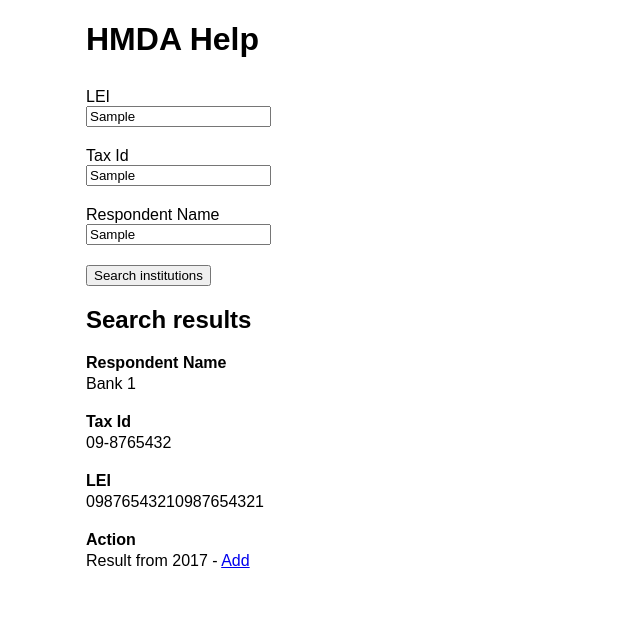
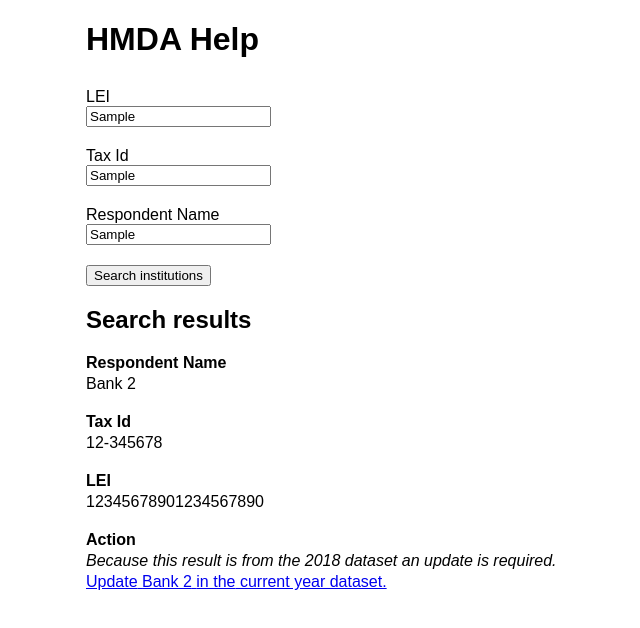
Before and after one commit to cfpb/hmda-help, a React (Create React App) app: page / in a window 1280 px wide. Both pictures are taken after typing "Sample", "Sample", "Sample" into the empty fields and a click on the input "Search institutions". Shown: the top 628 px of the page, without its empty margins (34-674 px from the left). Built offline with nearby package versions, Linux system fonts and the light colour scheme.

Commit message:
split out components; cleaner rendering of action required

```diff
--- a/src/InstitutionForm.js
+++ b/src/InstitutionForm.js
@@ -1,5 +1,6 @@
 import React, { Component } from 'react'
 
+import OtherFieldsToggleButton from './OtherFieldsToggleButton'
 import OtherFields from './OtherFields'
 import InputSubmit from './InputSubmit'
 
@@ -38,6 +39,7 @@ class InstitutionForm extends Component {
 
     this.handleChange = this.handleChange.bind(this)
     this.handleSubmit = this.handleSubmit.bind(this)
+    this.toggleShowOtherFields = this.toggleShowOtherFields.bind(this)
   }
 
   handleChange(event) {
@@ -53,21 +55,10 @@ class InstitutionForm extends Component {
     this.setState({ isSubmitted: true })
   }
 
-  renderToggleButton() {
-    const buttonText = this.state.showOtherFields ? 'Hide' : 'Show'
-    return (
-      <button
-        className="toggleButton"
-        type="button"
-        onClick={() => {
-          this.setState((prevState, props) => ({
-            showOtherFields: !prevState.showOtherFields
-          }))
-        }}
-      >
-        {buttonText} other fields
-      </button>
-    )
+  toggleShowOtherFields() {
+    this.setState(prevState => ({
+      showOtherFields: !prevState.showOtherFields
+    }))
   }
 
   render() {
@@ -123,15 +114,22 @@ class InstitutionForm extends Component {
             value={this.state.emailDomains}
             onChange={this.handleChange}
           />
-          {this.renderToggleButton()}
+
+          <OtherFieldsToggleButton
+            showOtherFields={this.state.showOtherFields}
+            toggleShowOtherFields={this.toggleShowOtherFields}
+          />
+
           {this.state.showOtherFields ? (
             <OtherFields
               formData={this.state}
               handleChange={this.handleChange}
             />
           ) : null}
+
           <InputSubmit actionType={actionType} />
         </form>
+
         {this.state.isSubmitted ? (
           <h3>
             {submittedAction} Submitted for {this.state.lei}
--- /dev/null
+++ b/src/OtherFieldsToggleButton.js
@@ -0,0 +1,18 @@
+import React from 'react'
+
+import './InstitutionForm.css'
+
+const OtherFieldsToggleButton = props => {
+  const buttonText = props.showOtherFields ? 'Hide' : 'Show'
+  return (
+    <button
+      className="toggleButton"
+      type="button"
+      onClick={props.toggleShowOtherFields}
+    >
+      {buttonText} other fields
+    </button>
+  )
+}
+
+export default OtherFieldsToggleButton
--- a/src/SearchForm.js
+++ b/src/SearchForm.js
@@ -31,7 +31,7 @@ class SearchForm extends Component {
     //*/
 
     // 2018 found
-    /*
+    //*
     this.setState({
       institutions: [
         {
@@ -58,7 +58,7 @@ class SearchForm extends Component {
     //*/
 
     // 2017 found (not found for 2018)
-    //*
+    /*
     this.setState({
       institutions: [
         {
--- a/src/SearchResults.css
+++ b/src/SearchResults.css
@@ -5,3 +5,8 @@
 .SearchResults dd {
   margin: 3px 0 20px;
 }
+
+.action p {
+  font-style: italic;
+  margin: 0 0 3px;
+}
--- a/src/SearchResults.js
+++ b/src/SearchResults.js
@@ -4,18 +4,33 @@ import { Link } from 'react-router-dom'
 import './SearchResults.css'
 
 const renderAction = institution => {
-  let pathname = '/update'
-  let linkText = 'Update'
+  let link = {
+    pathname: '/update',
+    text: 'Update',
+    type: 'update'
+  }
 
   if (institution.activityYear === 2017) {
-    pathname = '/add'
-    linkText = 'Add'
+    link = {
+      pathname: '/add',
+      text: 'Add',
+      type: 'addition'
+    }
   }
 
   return (
-    <Link to={{ pathname: pathname, state: { institution: institution } }}>
-      {linkText}
+    <React.Fragment>
+      <p>
+        Because this result is from the {institution.activityYear} dataset an{' '}
+        {link.type} is required.
+      </p>
+      <Link
+        to={{ pathname: link.pathname, state: { institution: institution } }}
+      >
+        {link.text} {institution.respondentName}{' '}
+        {link.type === 'addition' ? 'to the' : 'in the'} current year dataset.
       </Link>
+    </React.Fragment>
   )
 }
 
@@ -64,8 +79,7 @@ const SearchResults = props => {
       <h2>Search results</h2>
       {institutions.map((institution, i) => {
         return (
-          <React.Fragment key={i}>
-            <dl>
+          <dl key={i}>
             <dt>Respondent Name</dt>
             <dd>{institution.respondentName}</dd>
             <dt>Tax Id</dt>
@@ -73,12 +87,8 @@ const SearchResults = props => {
             <dt>LEI</dt>
             <dd>{institution.lei}</dd>
             <dt>Action</dt>
-              <dd>
-                Result from {institution.activityYear} -{' '}
-                {renderAction(institution)}
-              </dd>
+            <dd className="action">{renderAction(institution)}</dd>
           </dl>
-          </React.Fragment>
         )
       })}
     </div>
```
Lines whose indentation alone changed are shown as unchanged.
